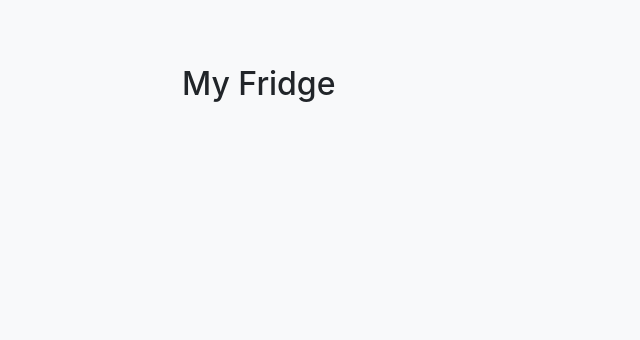
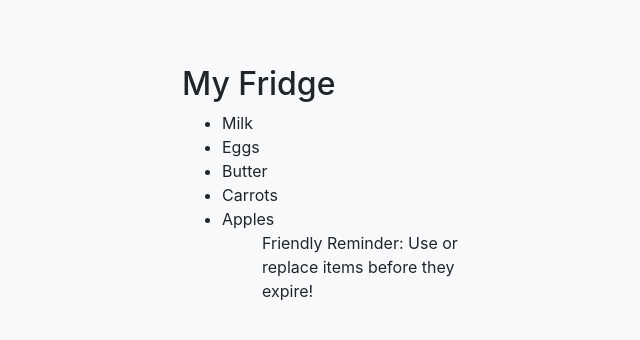
Before and after one commit to software-students-spring2024/2-web-app-exercise-namelesss, a Flask app: page /Fridge in a window 1280 px wide. Shown: the top 340 px of the page, without its empty margins (308-948 px from the left). Run offline with Flask 3, Linux system fonts and the light colour scheme; a database or web service that is not in the repository returns one stand-in record (values such as "Sample title"); some libraries are stand-ins or nearby versions.

Commit message:
Update myFridge.html

```diff
--- a/templates/myFridge.html
+++ b/templates/myFridge.html
@@ -21,6 +21,14 @@
     <div class="container">
         <div class="fridge-page">
             <h2 class="fridge-page-heading">My Fridge</h2>
+            <ul>
+                <li>Milk</li>
+                <li>Eggs</li>
+                <li>Butter</li>
+                <li>Carrots</li>
+                <li>Apples</li>
+            <ul>
+            <p>Friendly Reminder: Use or replace items before they expire!</p>
         </div>
     </div>
 </body>
```
